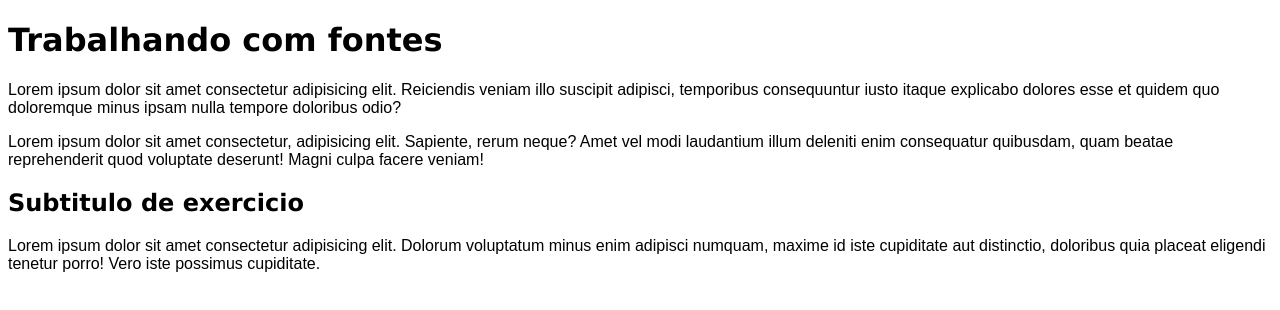
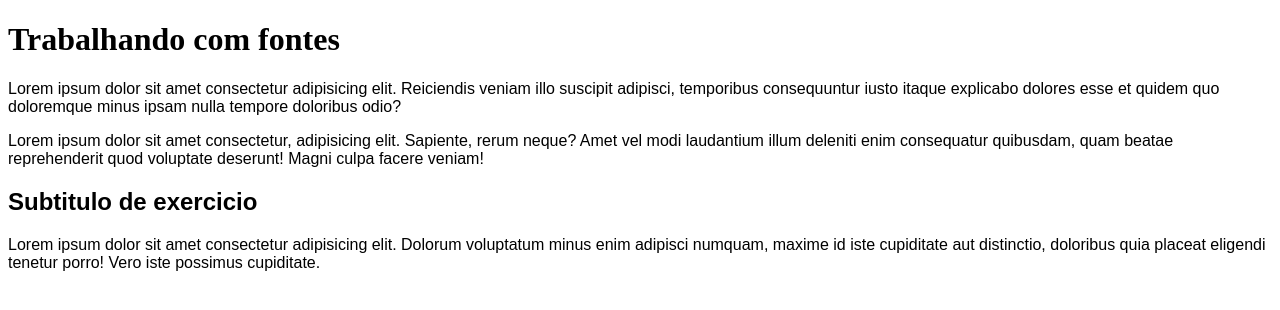
Before and after one commit to bg-silv/HTML5-e-CSS3, a plain HTML site: page ex015/index.html in a window 1280 px wide. Drawn offline with Linux system fonts and the light colour scheme.

Commit message:
Update index.html

```diff
--- a/ex015/index.html
+++ b/ex015/index.html
@@ -9,8 +9,8 @@
         body {
             font-family:Arial, Helvetica, sans-serif
             }
-            h1,h2 {
-                font-family: 'Lucida Sans', 'Lucida Sans Regular', 'Lucida Grande', 'Lucida Sans Unicode', Geneva, Verdana, sans-serif;
+            h1 {
+                font-family:serif;
             }
     </style>
 </head>
```
